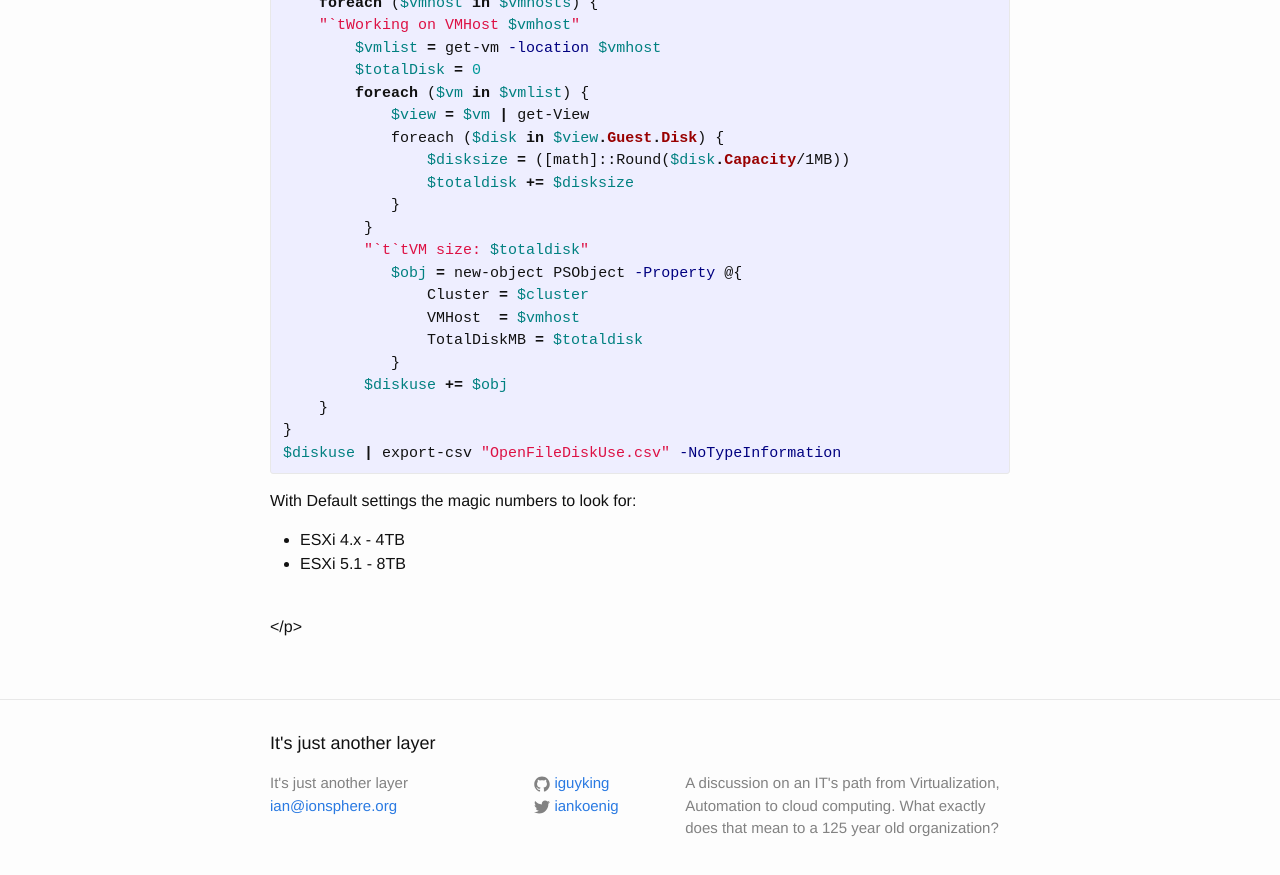
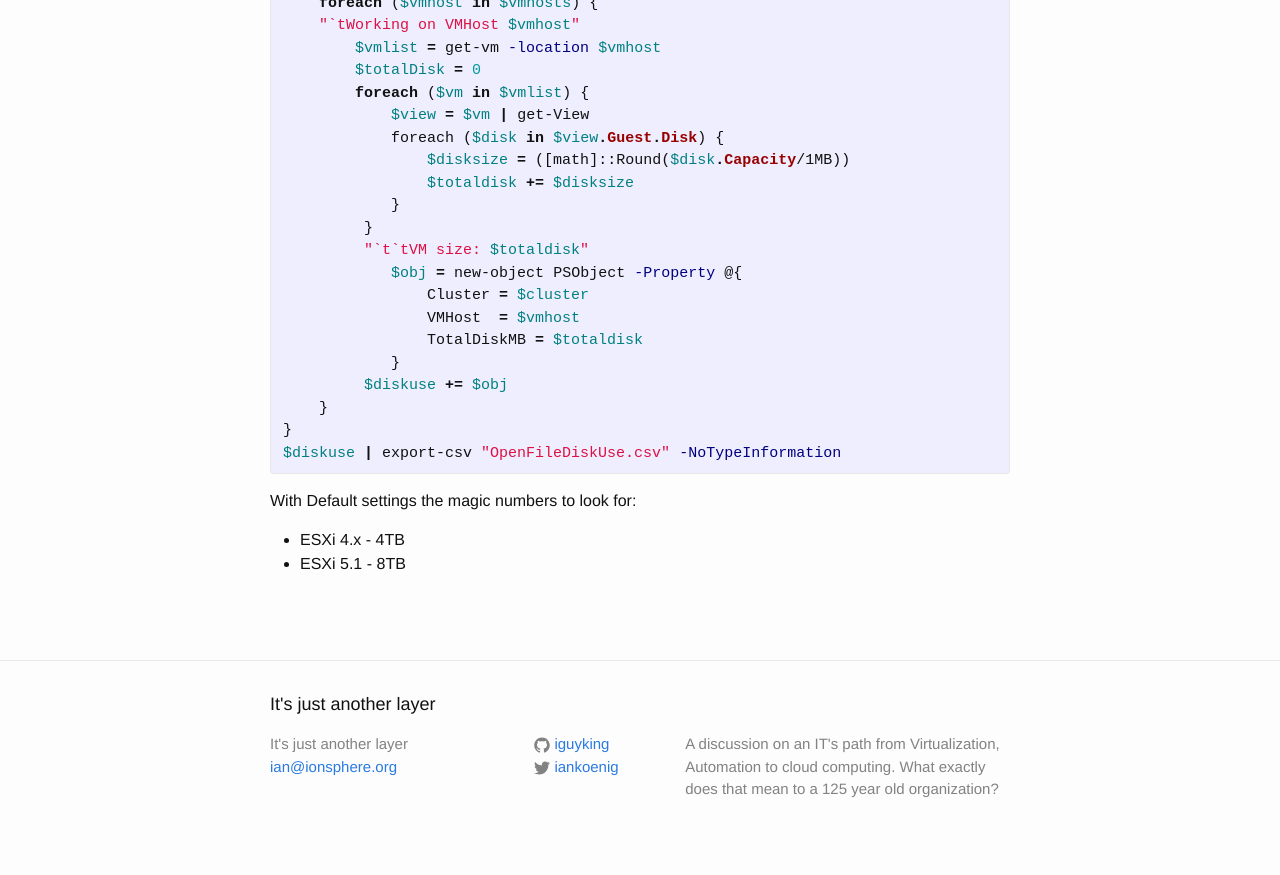
Before and after one commit to iguyking/iguyking.github.io, a Jekyll site: the page built from _posts/2012-11-07-esxi-monster-vms-storage-design-gotchas.markdown, in a window 1280 px wide and 900 px high, scrolled down 839 px. Shown: the top 875 px of the window. Built offline with Jekyll 4.4.1, drawn with Linux system fonts in a browser that asks for light colours.

Commit message:
Fixed a trailing HTML tag

```diff
--- a/_posts/2012-11-07-esxi-monster-vms-storage-design-gotchas.markdown
+++ b/_posts/2012-11-07-esxi-monster-vms-storage-design-gotchas.markdown
@@ -70,4 +70,4 @@ With Default settings the magic numbers to look for:
 <ul>
 <li>ESXi 4.x - 4TB</li>
 <li>ESXi 5.1 - 8TB</li><br />
-</ul></p>
+</ul>
```
